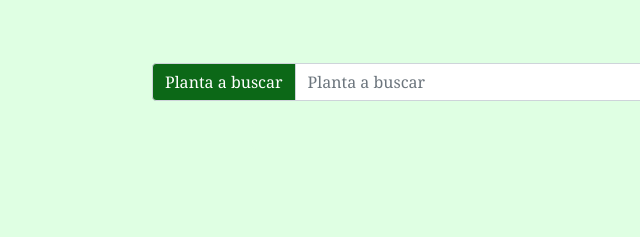
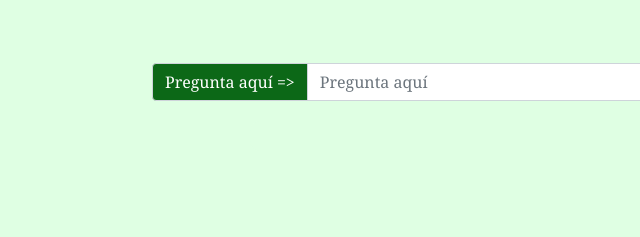
Before and after one commit to fernandoperezalba/Practica_3_PAT, a plain HTML site: page libroDePlantas.html in a window 1280 px wide. Shown: the part 361-598 px from the top of the page, 0-640 px from the left. Drawn offline with nearby package versions, Linux system fonts and the light colour scheme.

Commit message:
Update botones libroDePlantas.html

```diff
--- a/libroDePlantas.html
+++ b/libroDePlantas.html
@@ -65,8 +65,8 @@
             <div class="col-sm">
                 <form>
                     <div class="input-group">
-                        <span class="input-group-text">Planta a buscar</span>
-                        <input type="text" aria-label="Planta a buscar" id="Planta" placeholder="Planta a buscar" class="form-control">
+                        <span class="input-group-text">Pregunta aquí => </span>
+                        <input type="text" aria-label="Pregunta aquí" id="Planta" placeholder="Pregunta aquí" class="form-control">
                         <button class="btn btn-outline-secondary" type="button" id="button-addon2" onclick="getPlant(document.getElementById('Planta').value)">Buscar</button>
                     </div>
                 </form>
```
